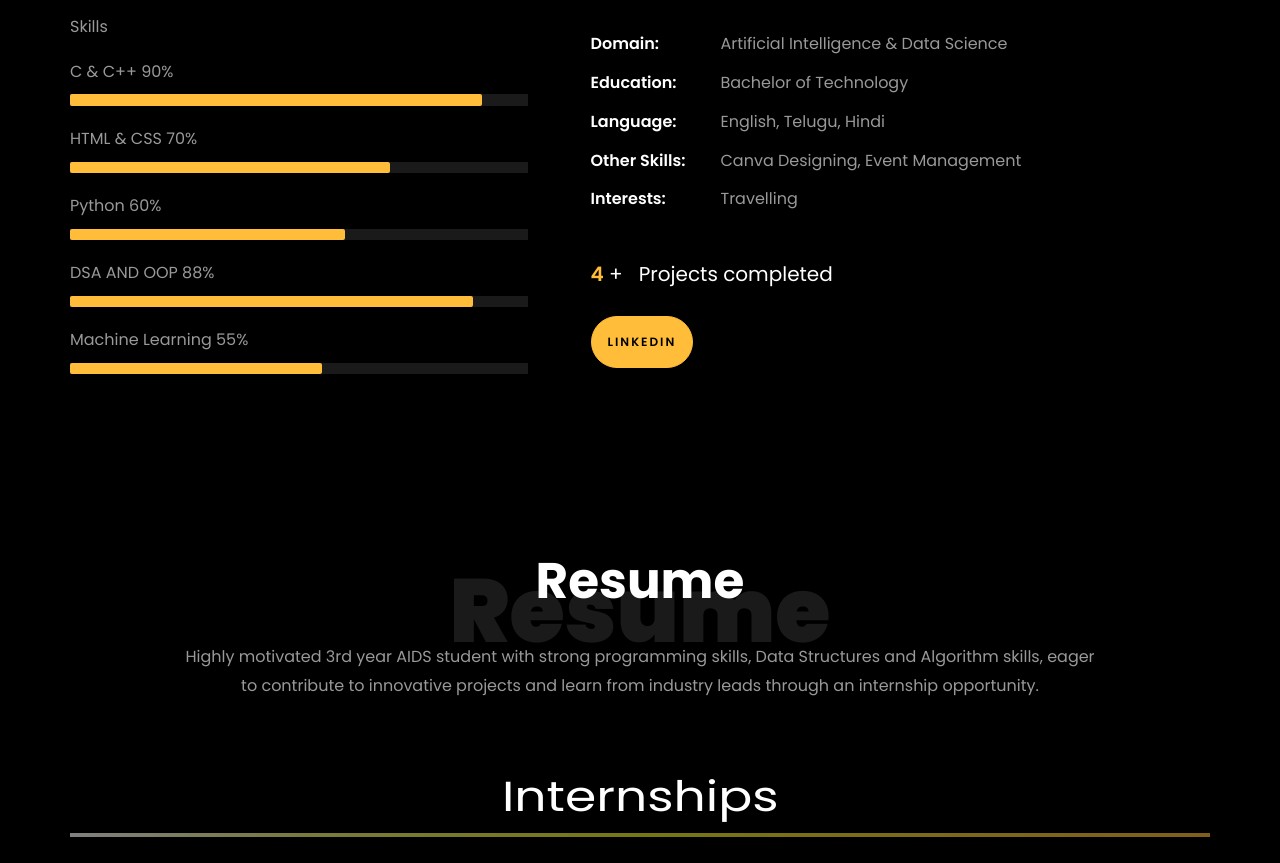
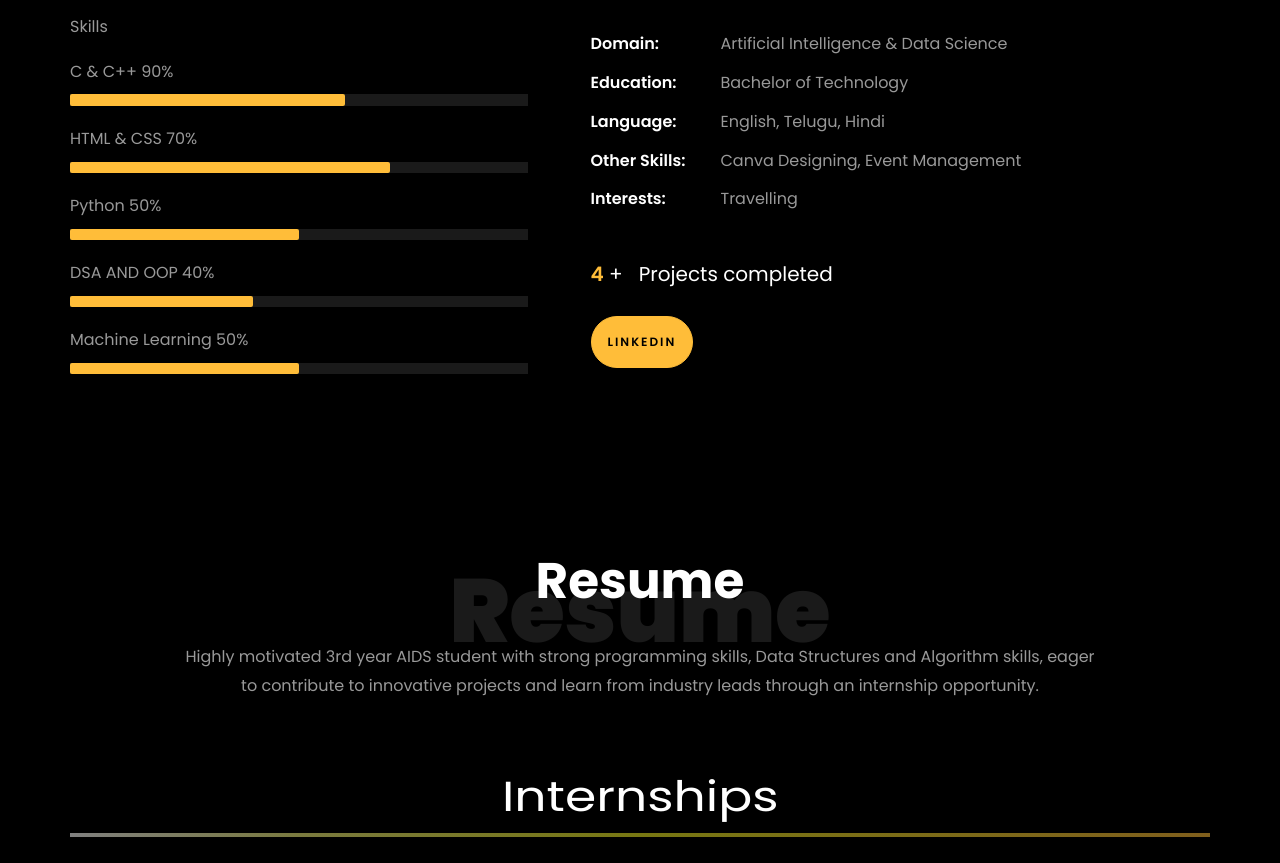
Before and after one commit to vivinchandrra/Portfolio, a plain HTML site: page index.html in a window 1280 px wide. Shown: the part 1086-1949 px from the top of the page. Drawn offline with Linux system fonts and the light colour scheme; files whose address does not match are found by name.

Commit message:
Update index.html

```diff
--- a/index.html
+++ b/index.html
@@ -232,7 +232,7 @@
 									<p class="title-s">Skills</p>
 									<span>C & C++</span> <span class="pull-right">90%</span>
 									<div class="progress">
-										<div class="progress-bar" role="progressbar" style="width: 90%;" aria-valuenow="90" aria-valuemin="0"
+										<div class="progress-bar" role="progressbar" style="width: 60%;" aria-valuenow="60" aria-valuemin="0"
 											aria-valuemax="100"></div>
 									</div>
 
@@ -242,9 +242,9 @@
 											aria-valuemax="100"></div>
 									</div>
 
-									<span>Python</span> <span class="pull-right">60%</span>
+									<span>Python</span> <span class="pull-right">50%</span>
 									<div class="progress">
-										<div class="progress-bar" role="progressbar" style="width: 60%" aria-valuenow="60" aria-valuemin="0"
+										<div class="progress-bar" role="progressbar" style="width: 50%" aria-valuenow="50" aria-valuemin="0"
 											aria-valuemax="100"></div>
 									</div>
 <!--
@@ -260,15 +260,15 @@
 											aria-valuemax="100"></div>
 									</div> -->
 
-									<span>DSA AND OOP</span> <span class="pull-right">88%</span>
+									<span>DSA AND OOP</span> <span class="pull-right">40%</span>
 									<div class="progress">
-										<div class="progress-bar" role="progressbar" style="width: 88%" aria-valuenow="88" aria-valuemin="0"
+										<div class="progress-bar" role="progressbar" style="width: 40%" aria-valuenow="40" aria-valuemin="0"
 											aria-valuemax="100"></div>
 									</div>
 
-									<span>Machine Learning</span> <span class="pull-right">55%</span>
+									<span>Machine Learning</span> <span class="pull-right">50%</span>
 									<div class="progress">
-										<div class="progress-bar" role="progressbar" style="width: 55%" aria-valuenow="55" aria-valuemin="0"
+										<div class="progress-bar" role="progressbar" style="width: 50%" aria-valuenow="50" aria-valuemin="0"
 											aria-valuemax="100"></div>
 									</div>
 								</div>
```
